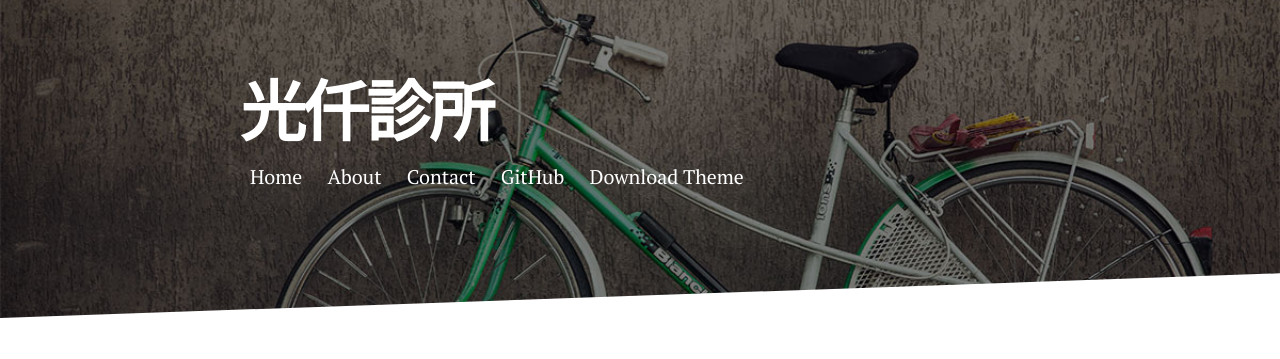
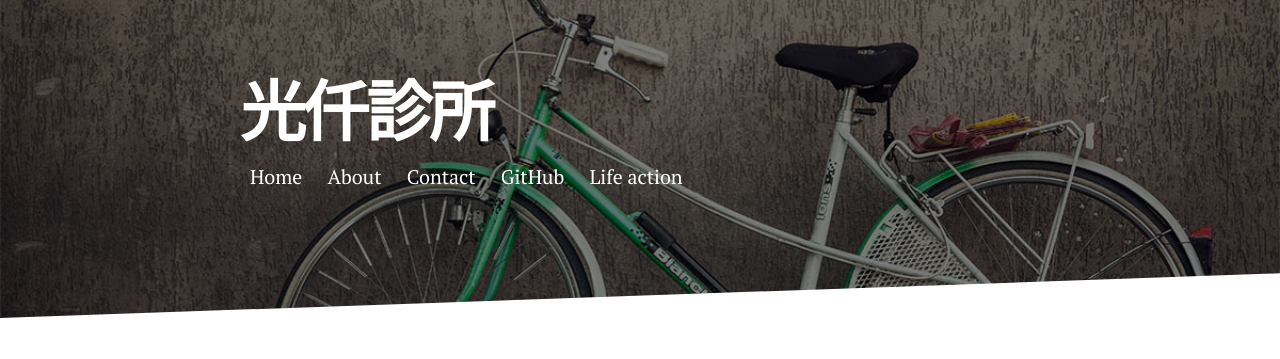
Before and after one commit to jetbomb2012/KCSHINING, a Jekyll site: the page built from index.html, in a window 1280 px wide. Shown: the top 359 px of the page. Built offline with Jekyll 4.4.1, drawn with Linux system fonts in a browser that asks for light colours; nearby versions of some CDN libraries; the list of posts is cut into pages by our own code.

Commit message:
Update header.html

```diff
--- a/_includes/header.html
+++ b/_includes/header.html
@@ -8,8 +8,8 @@
                      <a href="{{ link.url | relative_url }}">{{ link.title }}</a>
                  </li>
                  {%- endfor -%}
-                 <li> <a href="https://github.com/jetbomb2012/5711438" target="_blank">GitHub</a></li>
-                 <li><a href="https://5711438.shop/master.zip">Download Theme</a></li>
+                 <li> <a href="https://github.com/jetbomb2012/kcshining" target="_blank">GitHub</a></li>
+                 <li><a href="https://劉光益.top">Life action</a></li>
              </ul>
          </nav>
      </div>
```
